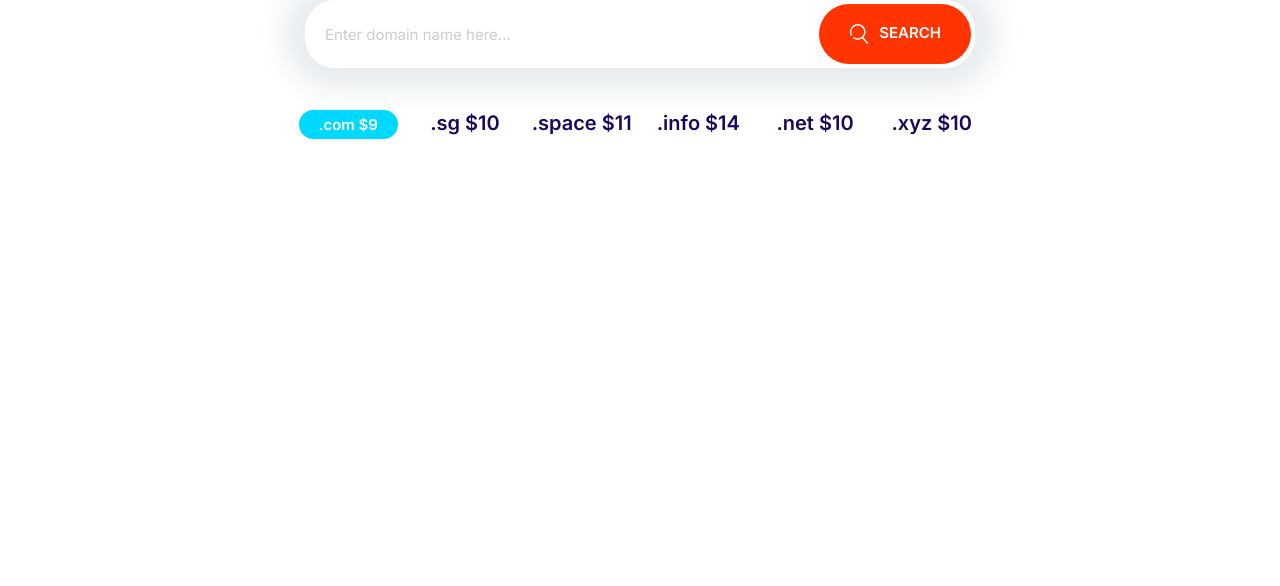
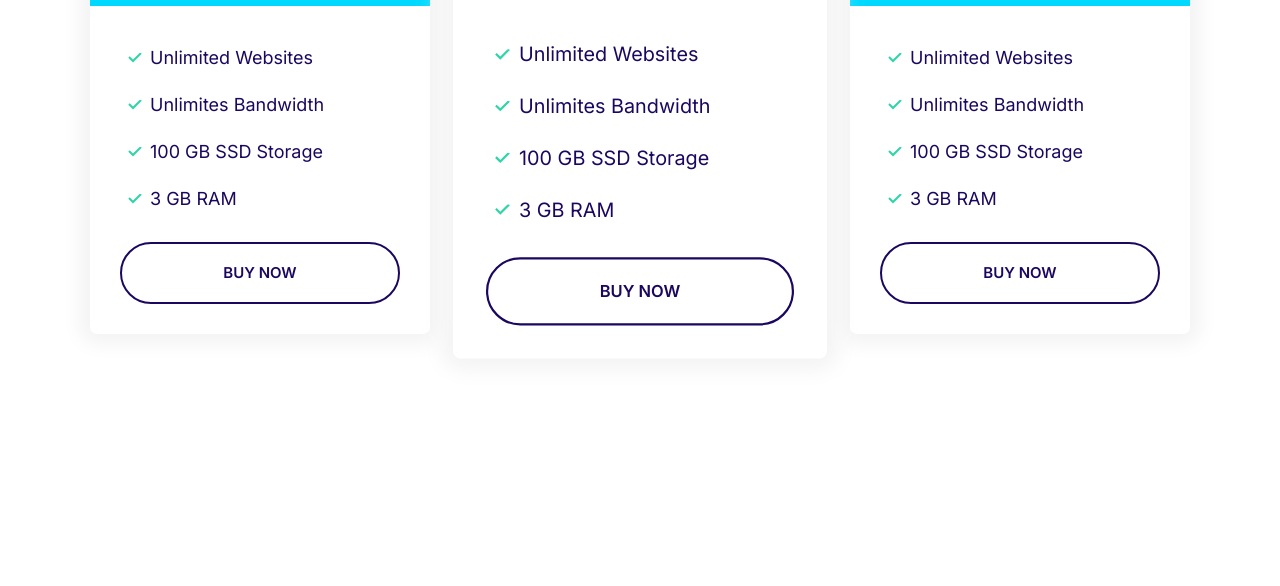
Before and after one commit to VidasUska/project-first, a plain HTML site: page index.html in a window 1280 px wide. Shown: the part 214-800 px from the top of the page. Drawn offline with Linux system fonts and the light colour scheme.

Commit message:
Build block-plans.

```diff
--- a/css/styles.css
+++ b/css/styles.css
@@ -322,7 +322,20 @@ a {
   background: var(--color-secondary);
   color: white;
 }
+
+.card--primary .badge--primary {
+  background: #126de4;
+}
+
+.card--secondary .badge--secondary {
+  background: #02cdf1;
+}
+
 /* Plans */
+
+.plan {
+  transition: transform 0.2s ease-out;
+}
 
 .plan__name {
   color: #fff;
@@ -342,10 +355,6 @@ a {
   margin-right: 1rem;
 }
 
-.card--secondary .badge--secondary {
-  background: #02cdf1;
-}
-
 .plan__description {
   font-size: 2rem;
   font-weight: 300;
@@ -355,6 +364,10 @@ a {
 
 .plan .list__item {
   margin-bottom: 2rem;
+}
+
+.plan--popular {
+  transform: scale(1.1);
 }
 
 .plan--popular .card__header {
@@ -368,6 +381,14 @@ a {
   position: absolute;
   top: -6px;
   right: 5%;
+}
+
+.plan:hover {
+  transform: scale(1.05);
+}
+
+.plan--popular:hover {
+  transform: scale(1.15);
 }
 
 @media screen and (min-width: 1024px) {
@@ -720,3 +741,13 @@ a {
     grid-template-columns: repeat(auto-fit, minmax(10rem, 1fr));
   }
 }
+
+/* Plan Block */
+.block-plans .grid {
+  gap: 8rem 4rem;
+}
+
+.block-plans .card {
+  max-width: 500px;
+  margin: 0 auto;
+}
--- a/index.html
+++ b/index.html
@@ -15,34 +15,69 @@
     <link rel="stylesheet" href="css/styles.css" />
   </head>
   <body>
-    <section class="block container block-domain">
-      <header class="block__header">
-        <h2>Starting at $9 per month</h2>
-        <p>
-          Lorem, ipsum dolor sit amet consectetur adipisicing elit. Alias, unde?
-        </p>
-      </header>
-
-      <div class="input-group">
-        <input
-          type="text"
-          class="input"
-          placeholder="Enter domain name here..."
-        />
-        <button class="btn btn--accent">
-          <svg class="icon icon--white">
-            <use xlink:href="images/sprite.svg#search"></use></svg
-          >Search
-        </button>
+    <section class="block container block-plans">
+      <div class="grid grid--1x3">
+        <div class="plan">
+          <div class="card card--secondary">
+            <header class="card__header">
+              <h3 class="plan__name">Entry</h3>
+              <span class="plan__price">$14</span>
+              <span class="plan__billing-cycle">/month</span>
+              <span class="badge badge--secondary badge--small">10% OFF</span>
+              <span class="plan__description">Easy start on the cloud</span>
+            </header>
+            <div class="card__body">
+              <ul class="list list--tick">
+                <li class="list__item">Unlimited Websites</li>
+                <li class="list__item">Unlimites Bandwidth</li>
+                <li class="list__item">100 GB SSD Storage</li>
+                <li class="list__item">3 GB RAM</li>
+              </ul>
+              <button class="btn btn--outline btn--block">Buy Now</button>
+            </div>
+          </div>
+        </div>
+        <div class="plan plan--popular">
+          <div class="card card--primary">
+            <header class="card__header">
+              <h3 class="plan__name">Entry</h3>
+              <span class="plan__price">$14</span>
+              <span class="plan__billing-cycle">/month</span>
+              <span class="badge badge--primary badge--small">10% OFF</span>
+              <span class="plan__description">Easy start on the cloud</span>
+            </header>
+            <div class="card__body">
+              <ul class="list list--tick">
+                <li class="list__item">Unlimited Websites</li>
+                <li class="list__item">Unlimites Bandwidth</li>
+                <li class="list__item">100 GB SSD Storage</li>
+                <li class="list__item">3 GB RAM</li>
+              </ul>
+              <button class="btn btn--outline btn--block">Buy Now</button>
+            </div>
+          </div>
+        </div>
+        <div class="plan">
+          <div class="card card--secondary">
+            <header class="card__header">
+              <h3 class="plan__name">Entry</h3>
+              <span class="plan__price">$14</span>
+              <span class="plan__billing-cycle">/month</span>
+              <span class="badge badge--secondary badge--small">10% OFF</span>
+              <span class="plan__description">Easy start on the cloud</span>
+            </header>
+            <div class="card__body">
+              <ul class="list list--tick">
+                <li class="list__item">Unlimited Websites</li>
+                <li class="list__item">Unlimites Bandwidth</li>
+                <li class="list__item">100 GB SSD Storage</li>
+                <li class="list__item">3 GB RAM</li>
+              </ul>
+              <button class="btn btn--outline btn--block">Buy Now</button>
+            </div>
+          </div>
+        </div>
       </div>
-      <ul class="list block-domain__prices">
-        <li><span class="badge badge--secondary">.com $9</span></li>
-        <li>.sg $10</li>
-        <li>.space $11</li>
-        <li>.info $14</li>
-        <li>.net $10</li>
-        <li>.xyz $10</li>
-      </ul>
     </section>
     <script src="js/main.js"></script>
   </body>
```
Also changed, not shown: components/block-plans.html (added, +64 -0 lines).
